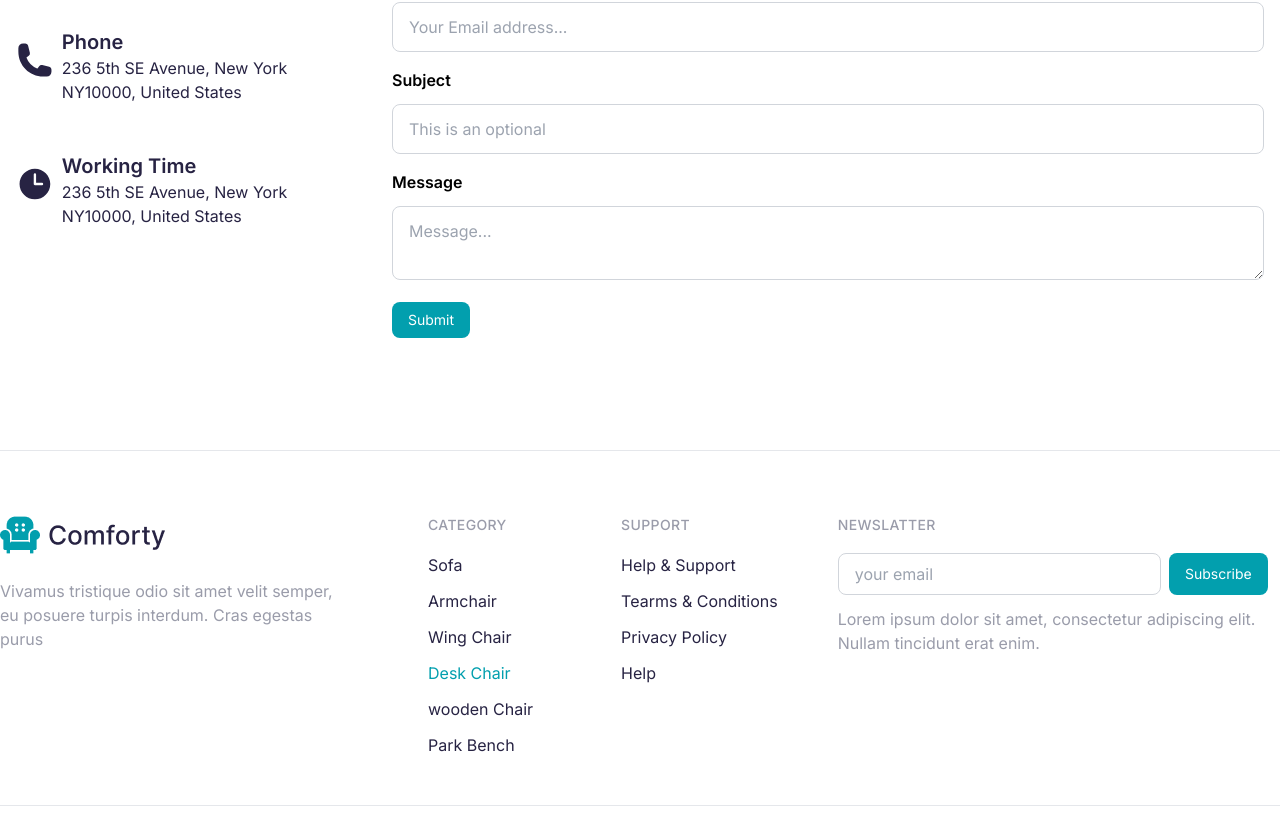
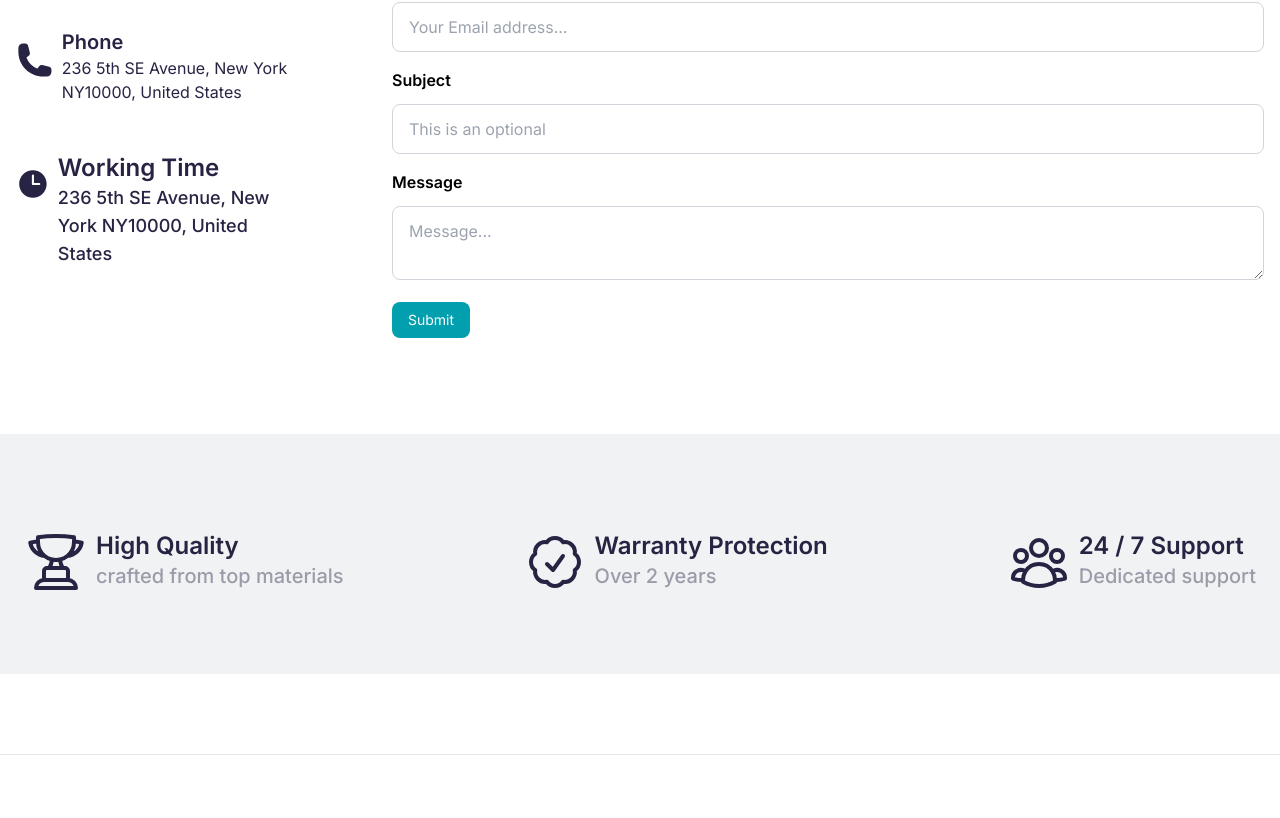
Before and after one commit to m-shoaibdev/GIAIC-NextJS-Design-Hackathon, a Next.js app in the folder comforty/: page /contact in a window 1280 px wide. Shown: the part 548-1366 px from the top of the page. Built offline with nearby package versions, Linux system fonts and the light colour scheme.

Commit message:
bugs fixed

```diff
--- a/comforty/src/app/contact/page.tsx
+++ b/comforty/src/app/contact/page.tsx
@@ -31,7 +31,7 @@
                 </div>
                 <div className="p-4 flex flex-col gap-12 mt-10">
                 <div className="flex gap-2 md:w-80">
-                <svg xmlns="http://www.w3.org/2000/svg" viewBox="0 0 24 24" fill="currentColor" className="size-16">
+                <svg xmlns="http://www.w3.org/2000/svg" viewBox="0 0 24 24" fill="currentColor" className="size-12 md:size-16">
   <path fillRule="evenodd" d="m11.54 22.351.07.04.028.016a.76.76 0 0 0 .723 0l.028-.015.071-.041a16.975 16.975 0 0 0 1.144-.742 19.58 19.58 0 0 0 2.683-2.282c1.944-1.99 3.963-4.98 3.963-8.827a8.25 8.25 0 0 0-16.5 0c0 3.846 2.02 6.837 3.963 8.827a19.58 19.58 0 0 0 2.682 2.282 16.975 16.975 0 0 0 1.145.742ZM12 13.5a3 3 0 1 0 0-6 3 3 0 0 0 0 6Z" clipRule="evenodd" />
 </svg>
                     <div>
@@ -41,7 +41,7 @@
                 </div>
 
                 <div className="flex gap-2 md:w-72">
-                <svg xmlns="http://www.w3.org/2000/svg" viewBox="0 0 24 24" fill="currentColor" className="size-16">
+                <svg xmlns="http://www.w3.org/2000/svg" viewBox="0 0 24 24" fill="currentColor" className="size-12 md:size-16">
   <path fillRule="evenodd" d="M1.5 4.5a3 3 0 0 1 3-3h1.372c.86 0 1.61.586 1.819 1.42l1.105 4.423a1.875 1.875 0 0 1-.694 1.955l-1.293.97c-.135.101-.164.249-.126.352a11.285 11.285 0 0 0 6.697 6.697c.103.038.25.009.352-.126l.97-1.293a1.875 1.875 0 0 1 1.955-.694l4.423 1.105c.834.209 1.42.959 1.42 1.82V19.5a3 3 0 0 1-3 3h-2.25C8.552 22.5 1.5 15.448 1.5 6.75V4.5Z" clipRule="evenodd" />
 </svg>
                     <div>
@@ -50,20 +50,56 @@
                     </div>
                 </div>
                 <div className="flex gap-2 md:w-72">
-                <svg xmlns="http://www.w3.org/2000/svg" viewBox="0 0 24 24" fill="currentColor" className="size-16">
+                <svg xmlns="http://www.w3.org/2000/svg" viewBox="0 0 24 24" fill="currentColor" className="size-12 md:size-16">
   <path fillRule="evenodd" d="M12 2.25c-5.385 0-9.75 4.365-9.75 9.75s4.365 9.75 9.75 9.75 9.75-4.365 9.75-9.75S17.385 2.25 12 2.25ZM12.75 6a.75.75 0 0 0-1.5 0v6c0 .414.336.75.75.75h4.5a.75.75 0 0 0 0-1.5h-3.75V6Z" clipRule="evenodd" />
 </svg>
 
 
                     <div>
-                        <div><h3 className="text-xl font-semibold">Working Time</h3>
-                        <p>236 5th SE Avenue, New York NY10000, United States</p></div>
+                        <div><h3 className="text-2xl font-semibold">Working Time</h3>
+                        <p className="font-medium text-lg">236 5th SE Avenue, New York NY10000, United States</p></div>
                     </div>
                 </div>
 
                 </div>
 
             </div>
+
+            <div className="bg-lightGray p-6 flex flex-col md:flex-row gap-12 md:gap-8 pt-24 pb-20 justify-between">
+            <div className="flex gap-2">
+            <svg xmlns="http://www.w3.org/2000/svg" fill="none" viewBox="0 0 24 24" strokeWidth={1.5} stroke="currentColor" className="size-12 md:size-16">
+  <path strokeLinecap="round" strokeLinejoin="round" d="M16.5 18.75h-9m9 0a3 3 0 0 1 3 3h-15a3 3 0 0 1 3-3m9 0v-3.375c0-.621-.503-1.125-1.125-1.125h-.871M7.5 18.75v-3.375c0-.621.504-1.125 1.125-1.125h.872m5.007 0H9.497m5.007 0a7.454 7.454 0 0 1-.982-3.172M9.497 14.25a7.454 7.454 0 0 0 .981-3.172M5.25 4.236c-.982.143-1.954.317-2.916.52A6.003 6.003 0 0 0 7.73 9.728M5.25 4.236V4.5c0 2.108.966 3.99 2.48 5.228M5.25 4.236V2.721C7.456 2.41 9.71 2.25 12 2.25c2.291 0 4.545.16 6.75.47v1.516M7.73 9.728a6.726 6.726 0 0 0 2.748 1.35m8.272-6.842V4.5c0 2.108-.966 3.99-2.48 5.228m2.48-5.492a46.32 46.32 0 0 1 2.916.52 6.003 6.003 0 0 1-5.395 4.972m0 0a6.726 6.726 0 0 1-2.749 1.35m0 0a6.772 6.772 0 0 1-3.044 0" />
+</svg>
+
+                    <div>
+                        <div><h3 className="text-2xl font-semibold">High Quality
+                        </h3>
+                        <p className="font-medium text-xl text-mediumGray">crafted from top materials</p></div>
+                    </div>
+            </div>
+            <div className="flex gap-2">
+            <svg xmlns="http://www.w3.org/2000/svg" fill="none" viewBox="0 0 24 24" strokeWidth={1.5} stroke="currentColor" className="size-12 md:size-16">
+  <path strokeLinecap="round" strokeLinejoin="round" d="M9 12.75 11.25 15 15 9.75M21 12c0 1.268-.63 2.39-1.593 3.068a3.745 3.745 0 0 1-1.043 3.296 3.745 3.745 0 0 1-3.296 1.043A3.745 3.745 0 0 1 12 21c-1.268 0-2.39-.63-3.068-1.593a3.746 3.746 0 0 1-3.296-1.043 3.745 3.745 0 0 1-1.043-3.296A3.745 3.745 0 0 1 3 12c0-1.268.63-2.39 1.593-3.068a3.745 3.745 0 0 1 1.043-3.296 3.746 3.746 0 0 1 3.296-1.043A3.746 3.746 0 0 1 12 3c1.268 0 2.39.63 3.068 1.593a3.746 3.746 0 0 1 3.296 1.043 3.746 3.746 0 0 1 1.043 3.296A3.745 3.745 0 0 1 21 12Z" />
+</svg>
+
+                    <div>
+                        <div><h3 className="text-2xl font-semibold">Warranty Protection</h3>
+                        <p className="font-medium text-xl text-mediumGray">Over 2 years</p></div>
+                    </div>
+            </div>
+            <div className="flex gap-2">
+            <svg xmlns="http://www.w3.org/2000/svg" fill="none" viewBox="0 0 24 24" strokeWidth={1.5} stroke="currentColor" className="size-12 md:size-16">
+  <path strokeLinecap="round" strokeLinejoin="round" d="M18 18.72a9.094 9.094 0 0 0 3.741-.479 3 3 0 0 0-4.682-2.72m.94 3.198.001.031c0 .225-.012.447-.037.666A11.944 11.944 0 0 1 12 21c-2.17 0-4.207-.576-5.963-1.584A6.062 6.062 0 0 1 6 18.719m12 0a5.971 5.971 0 0 0-.941-3.197m0 0A5.995 5.995 0 0 0 12 12.75a5.995 5.995 0 0 0-5.058 2.772m0 0a3 3 0 0 0-4.681 2.72 8.986 8.986 0 0 0 3.74.477m.94-3.197a5.971 5.971 0 0 0-.94 3.197M15 6.75a3 3 0 1 1-6 0 3 3 0 0 1 6 0Zm6 3a2.25 2.25 0 1 1-4.5 0 2.25 2.25 0 0 1 4.5 0Zm-13.5 0a2.25 2.25 0 1 1-4.5 0 2.25 2.25 0 0 1 4.5 0Z" />
+</svg>
+
+
+
+                    <div>
+                        <div><h3 className="text-2xl font-semibold">24 / 7 Support</h3>
+                        <p className="font-medium text-xl text-mediumGray">Dedicated support</p></div>
+                    </div>
+            </div>
+            </div>
         </div>
     );
 }
```
